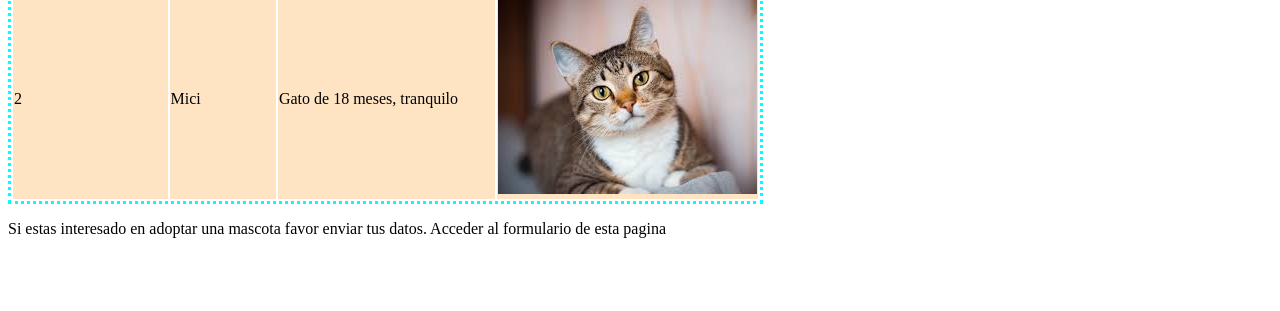
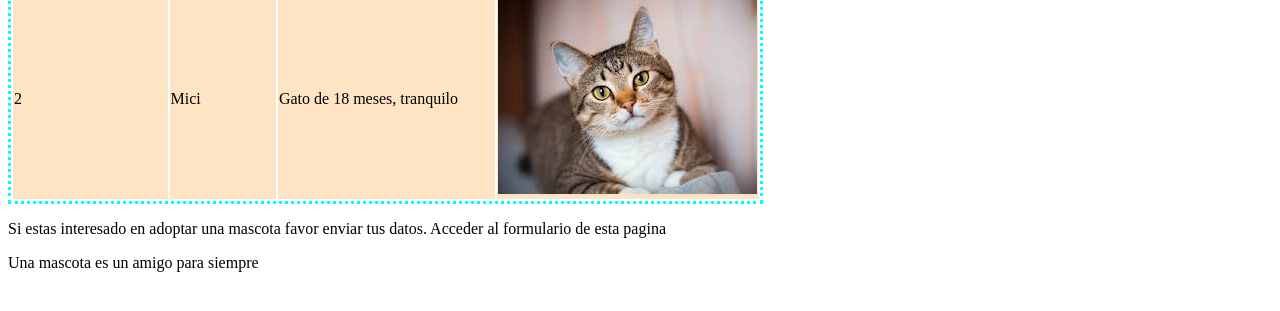
Before and after one commit to LeonardoNevarezChavez/proyectoweb_git2, a plain HTML site: page index.html in a window 1280 px wide. Shown: the part 311-622 px from the top of the page. Drawn offline with Linux system fonts and the light colour scheme.

Commit message:
Segundo parrafo al final de index.html
Added a new paragraph about pets being lifelong friends.

```diff
--- a/index.html
+++ b/index.html
@@ -54,5 +54,7 @@
     <p>Si estas interesado en adoptar una mascota favor enviar tus datos.
     Acceder al formulario de esta pagina</p>
 
+    <p>Una mascota es un amigo para siempre</p>
+
 </body>
 </html>
```
